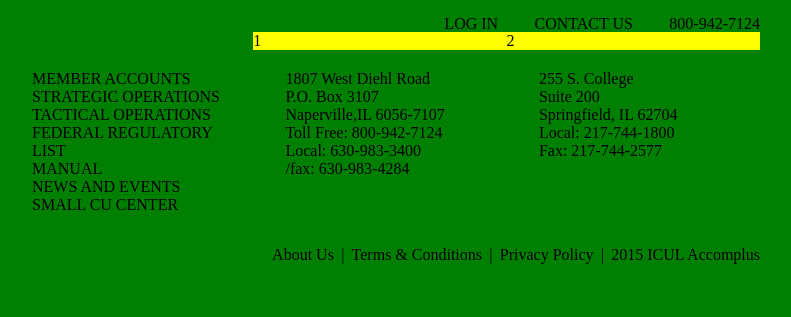
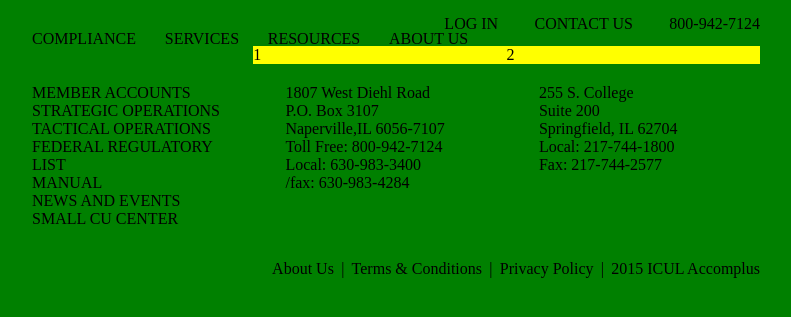
Before and after one commit to Armandogb/accfe, a PHP site: page / in a window 1280 px wide. Shown: the top 317 px of the page, without its empty margins (264-1055 px from the left). Run offline with PHP 8.4, Linux system fonts and the light colour scheme; some libraries are stand-ins or nearby versions.

Commit message:
added logo

```diff
--- a/css/_header.css
+++ b/css/_header.css
@@ -15,6 +15,17 @@
 	width:100%;
 }
 
+.logo{
+	background: url(../images/logo.png);
+}
+
 .nav-bar{
-	width:100%;
+	width:80%;
 }
+
+.nav-bar li{
+	display: block;
+	float: left;
+	line-height: 14px;
+	padding:0 5% 0 0;
+}
--- a/index.html
+++ b/index.html
@@ -17,8 +17,18 @@
 					</ul>
 				</div>
 				<div class="logo-bar">
+					<div="logo">
+					</div>
 				</div>
 				<div class="nav-bar">
+					<ul>
+						<li>COMPLIANCE</li>
+						<li>SERVICES</li>
+						<li>RESOURCES</li>
+						<li>ABOUT US</li>
+					</ul>
+					<div class="search">
+					</div>
 				</div>
 			</header>
 
```
Also changed, not shown: images/LOGO.png (added).
